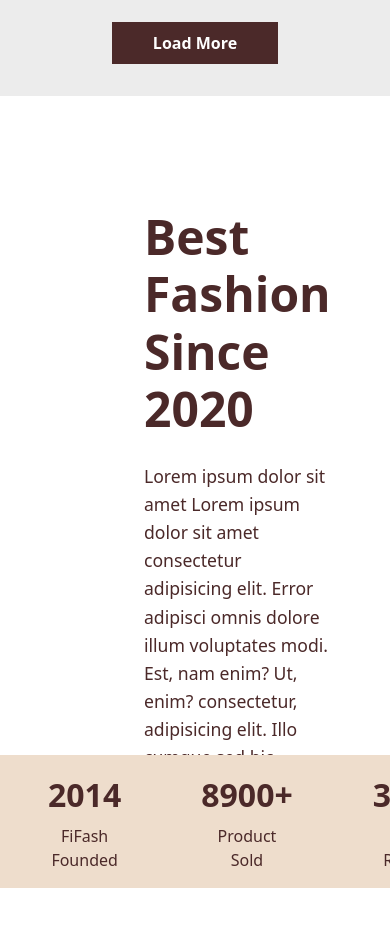
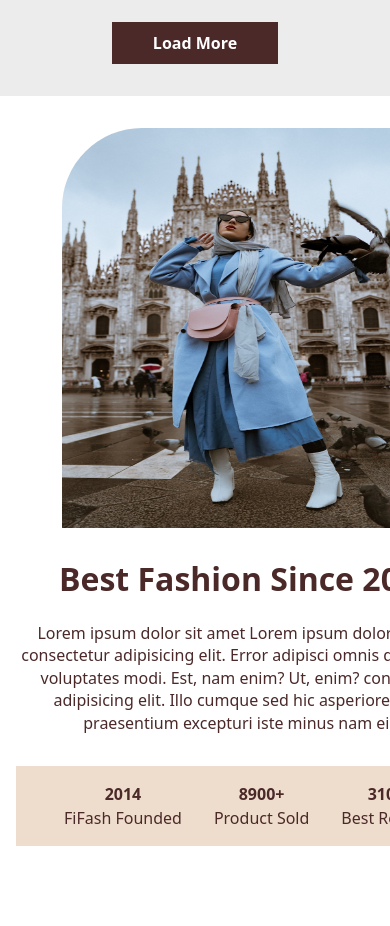
Before and after one commit to Walexz01/FiFash, a React (Vite) app: page / in a window 390 px wide. Shown: the part 2865-3791 px from the top of the page. After the commit the page ends 3743 px from the top, so only its background shows below. Built offline with nearby package versions, Linux system fonts and the light colour scheme.

Commit message:
best fashion section section made reponsive

```diff
--- a/src/App.tsx
+++ b/src/App.tsx
@@ -1,7 +1,7 @@
+import BestFashion from "./components/BestFashion";
 import Hero from "./components/Hero";
 import NavBar from "./components/NavBar";
 import NewCollection from "./components/NewCollection";
-import image from "./assets/photo-1539109136881-3be0616acf4b.jpeg";
 
 function App() {
   return (
@@ -9,34 +9,7 @@ function App() {
       <NavBar />
       <Hero />
       <NewCollection />
-      <div className="best__fashion">
-        <div className="best__left">
-          <img src={image} alt="" />
-        </div>
-        <div className="best__right">
-          <h2>Best Fashion Since 2020</h2>
-          <p>
-            Lorem ipsum dolor sit amet Lorem ipsum dolor sit amet consectetur
-            adipisicing elit. Error adipisci omnis dolore illum voluptates modi.
-            Est, nam enim? Ut, enim? consectetur, adipisicing elit. Illo cumque
-            sed hic asperiores optio praesentium excepturi iste minus nam eius.
-          </p>
-          <div className="stats">
-            <div className="stat">
-              2014
-              <span>FiFash Founded</span>
-            </div>
-            <div className="stat">
-              8900+
-              <span>Product Sold</span>
-            </div>
-            <div className="stat">
-              3105
-              <span>Best Review</span>
-            </div>
-          </div>
-        </div>
-      </div>
+      <BestFashion />
     </div>
   );
 }
--- /dev/null
+++ b/src/components/BestFashion.tsx
@@ -0,0 +1,36 @@
+import image from "../assets/photo-1539109136881-3be0616acf4b.jpeg";
+
+const BestFashion = () => {
+  return (
+    <div className="best__fashion">
+      <div className="best__left">
+        <img src={image} alt="" />
+      </div>
+      <div className="best__right">
+        <h2>Best Fashion Since 2020</h2>
+        <p>
+          Lorem ipsum dolor sit amet Lorem ipsum dolor sit amet consectetur
+          adipisicing elit. Error adipisci omnis dolore illum voluptates modi.
+          Est, nam enim? Ut, enim? consectetur, adipisicing elit. Illo cumque
+          sed hic asperiores optio praesentium excepturi iste minus nam eius.
+        </p>
+        <div className="stats">
+          <div className="stat">
+            2014
+            <span>FiFash Founded</span>
+          </div>
+          <div className="stat">
+            8900+
+            <span>Product Sold</span>
+          </div>
+          <div className="stat">
+            3105
+            <span>Best Review</span>
+          </div>
+        </div>
+      </div>
+    </div>
+  );
+};
+
+export default BestFashion;
--- a/src/index.css
+++ b/src/index.css
@@ -202,9 +202,11 @@
         background-color: #EEDDCC;
         text-align: center;
         padding: 1rem 3rem;
+        place-items: center;
         position: absolute;
         bottom: 0;
         left: -9rem;
+        white-space: nowrap;
 
     }
     .stat{
@@ -244,6 +246,35 @@
         height: 350px;
     }
 
+.best__fashion{
+    padding: 5rem 2rem;
+    gap: 1rem;
+}
+.best__left img{
+    border-top-left-radius: 5rem;
+}
+.best__right{
+    padding-top: 1rem;
+    padding-right: 5rem;
+}
+.best__right h2{
+    font-size: 2.5rem;
+}
+.best__right p{
+    font-size: 1.2rem;
+    line-height: 1.6;
+}
+    .stats{
+        gap: 3rem;
+        padding: 1rem 3rem;
+
+    }
+    .stat{
+        font-size: 1.7rem;
+    }
+    .stat span{
+        padding-top: .1rem;
+    }
 
 }
 
@@ -335,6 +366,35 @@
         height: 430px;
         border-bottom-left-radius: 6rem ;
     }
+    .best__fashion{
+        padding: 3rem 1rem;
+        gap: .5rem;
+    }
+    .best__left img{
+        border-top-left-radius: 5rem;
+    }
+    .best__right{
+        padding-top: 1rem;
+        padding-right: 1rem;
+    }
+    .best__right h2{
+        font-size: 2.2rem;
+    }
+    .best__right p{
+        font-size: 1.1rem;
+        line-height: 1.6;
+    }
+        .stats{
+            gap: 2rem;
+            padding: 1rem 3rem;
+
+        }
+        .stat{
+            font-size: 1.4rem;
+        }
+        .stat span{
+            padding-top: 0rem;
+        }
 }
 
 @media screen and (max-width:425px ) {
@@ -364,4 +424,45 @@
         margin-top: 1.5rem;
     }
 
+    .best__fashion{
+        grid-template-columns: 1fr ;
+        padding: 2rem 1rem;
+        gap: 1rem;
+    }
+    .best__left img{
+        width: 80%;
+        height: 400px;
+        border-top-left-radius: 5rem;
+    }
+    .best__right{
+        padding-top: 1rem;
+        text-align: center;
+        padding-right: 0rem;
+    }
+    .best__right h2{
+        font-size: 2rem;
+    }
+    .best__right p{
+        font-size: 1rem;
+        line-height: 1.4;
+    }
+
+    .stats{
+        gap: 2rem;
+        padding: 1rem 3rem;
+        position: relative;
+        top: 0;
+        left: 0;
+
+    }
+    .stat{
+        font-size: 1rem;
+    }
+    .stat span{
+        padding-top: 0;
+        font-size: 1rem;
+    }
+
+
+
 }
```
